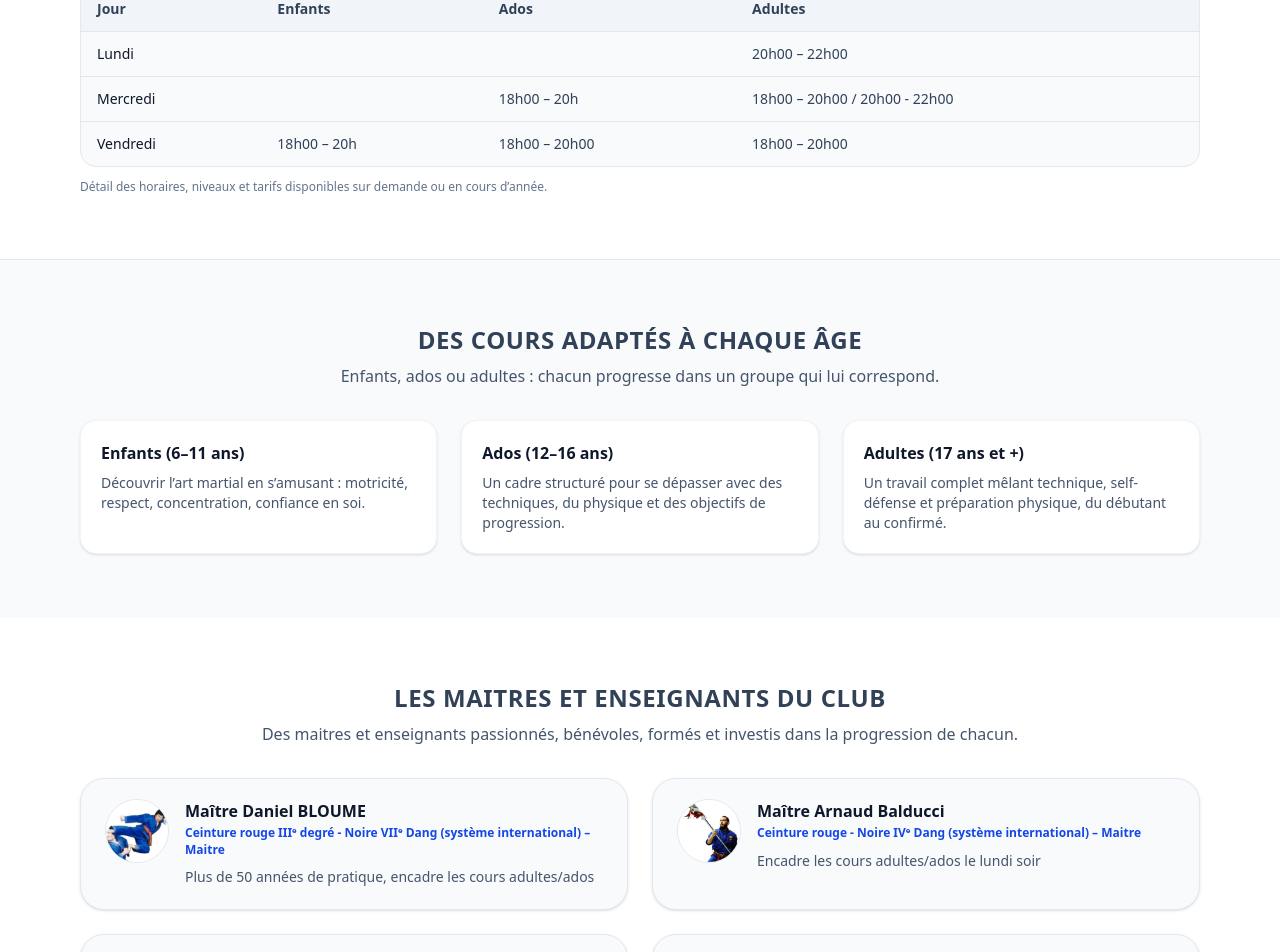
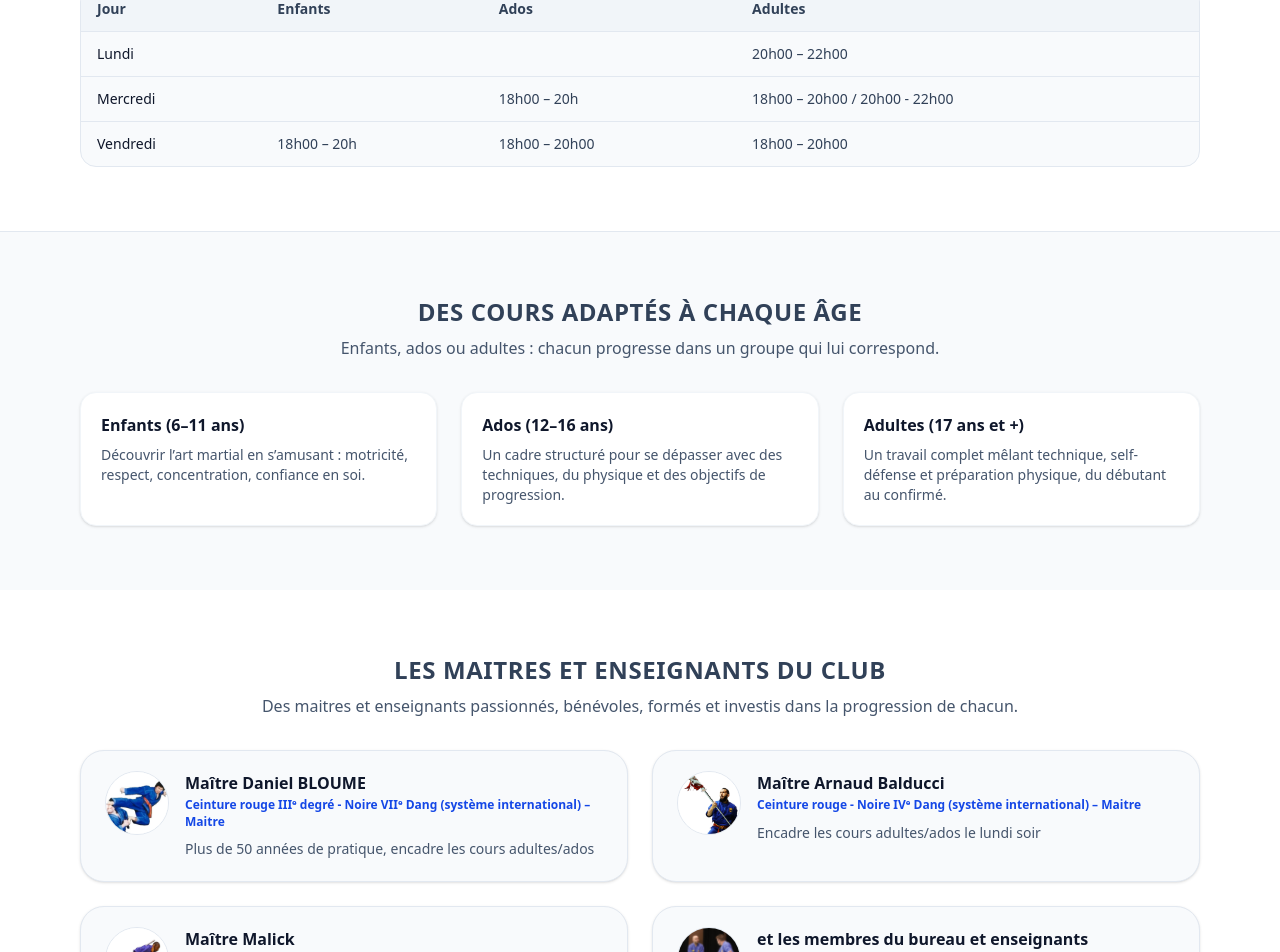
Before and after one commit to VoSinhLyon/vovinam, a Next.js app: page / in a window 1280 px wide. Shown: the part 1137-2089 px from the top of the page. Built offline with nearby package versions, Linux system fonts and the light colour scheme.

Commit message:
Add tarifs page

```diff
--- a/src/components/home/SchedulePreview.tsx
+++ b/src/components/home/SchedulePreview.tsx
@@ -57,10 +57,6 @@ export const SchedulePreview: React.FC = () => {
             </tbody>
           </table>
         </div>
-
-        <p id="tarifs" className="mt-3 text-xs text-slate-500">
-          Détail des horaires, niveaux et tarifs disponibles sur demande ou en cours d’année.
-        </p>
       </div>
     </section>
   );
```
